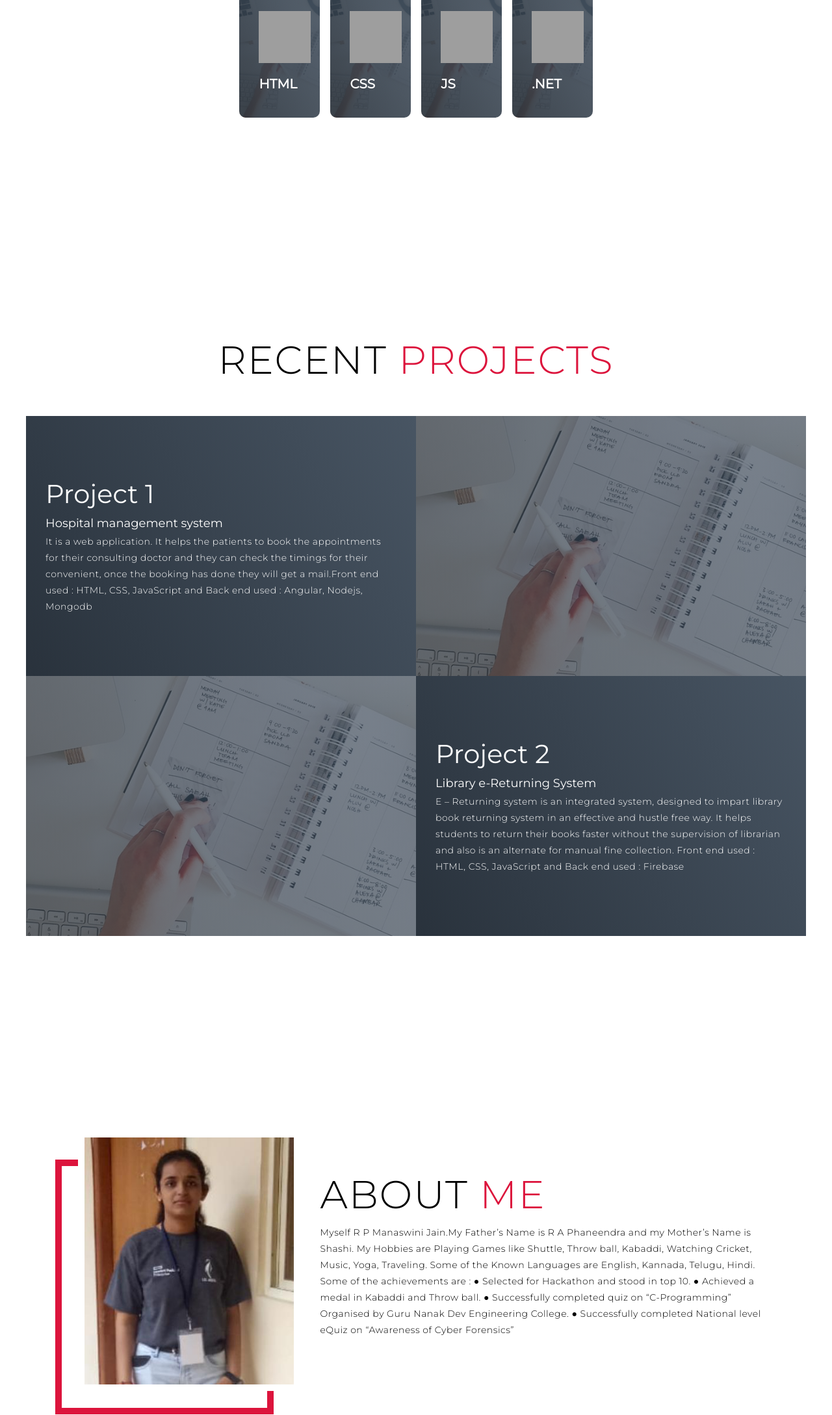
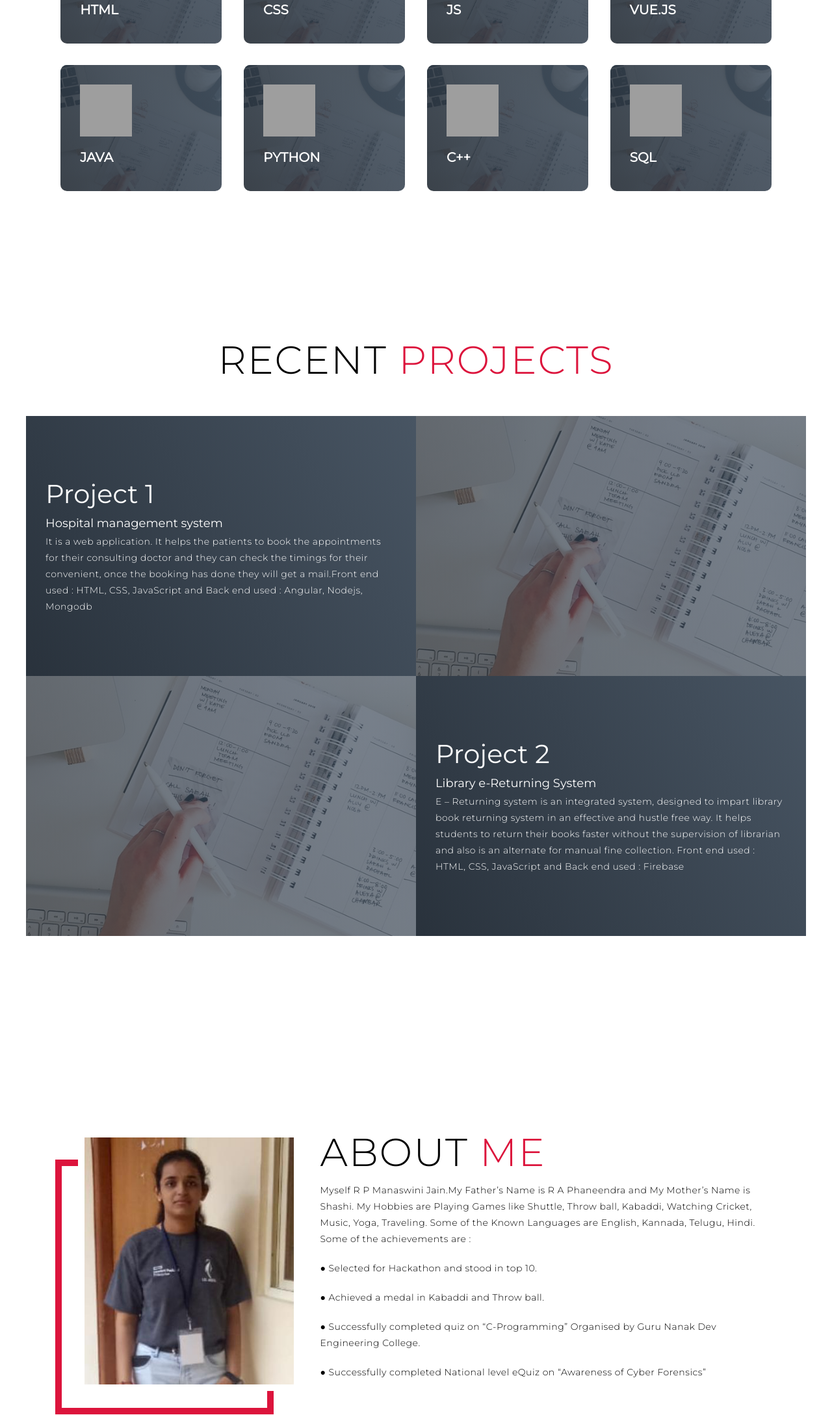
Before and after one commit to Manas-254/one-page-website-html-css-project-for-practice-master, a plain HTML site: page index.html in a window 1280 px wide. Shown: the part 1183-3360 px from the top of the page at 65% size. Drawn offline with Linux system fonts and the light colour scheme; grey boxes are pictures that could not be loaded.

Commit message:
Update index.html

```diff
--- a/index.html
+++ b/index.html
@@ -68,7 +68,23 @@
         </div>
         <div class="service-item">
           <div class="icon"><img src="https://img.icons8.com/bubbles/100/000000/services.png" /></div>
-          <h2>.net</h2>
+          <h2>Vue.js</h2>
+        </div>
+        <div class="service-item">
+          <div class="icon"><img src="https://img.icons8.com/bubbles/100/000000/services.png" /></div>
+          <h2>JAVA</h2>
+        </div>
+        <div class="service-item">
+          <div class="icon"><img src="https://img.icons8.com/bubbles/100/000000/services.png" /></div>
+          <h2>Python</h2>
+        </div>
+        <div class="service-item">
+          <div class="icon"><img src="https://img.icons8.com/bubbles/100/000000/services.png" /></div>
+          <h2>C++</h2>
+        </div>
+        <div class="service-item">
+          <div class="icon"><img src="https://img.icons8.com/bubbles/100/000000/services.png" /></div>
+          <h2>Sql</h2>
         </div>
       </div>
     </div>
@@ -123,14 +139,14 @@
       </div>
       <div class="col-right">
         <h1 class="section-title">About <span>me</span></h1>
-        <p>Myself R P Manaswini Jain.My Father’s Name is R A Phaneendra and my Mother’s Name is Shashi.
+        <p>Myself R P Manaswini Jain.My Father’s Name is R A Phaneendra and My Mother’s Name is Shashi.
           My Hobbies are Playing Games like Shuttle, Throw ball, Kabaddi, Watching Cricket, Music, Yoga, Traveling.
          Some of the Known Languages are English, Kannada, Telugu, Hindi.
-         Some of the achievements are :
-         ● Selected for Hackathon and stood in top 10.
-         ● Achieved a medal in Kabaddi and Throw ball.
-         ● Successfully completed quiz on “C-Programming” Organised by Guru Nanak Dev Engineering College.
-         ● Successfully completed National level eQuiz on “Awareness of Cyber Forensics”
+         Some of the achievements are :</p>
+        <p>● Selected for Hackathon and stood in top 10.</p>
+        <p> ● Achieved a medal in Kabaddi and Throw ball.</p>
+         <p>● Successfully completed quiz on “C-Programming” Organised by Guru Nanak Dev Engineering College.</p>
+         <p>● Successfully completed National level eQuiz on “Awareness of Cyber Forensics”
           </p>
       </div>
     </div>
@@ -155,6 +171,13 @@
           <img src="./img/Telegram.webp" alt="img">
         </div>
       </div>
+      <div class="contact-icon">
+        <div class="contact-item">
+          <img src="./img/contact.jpg" alt="img">
+        </div>
+      </div>
+      <p>8296633341</p>
+      <p>Email-ID :  abcd123@gmail.com</p>
       <p>Copyright © 2020 Manaswini. All rights reserved</p>
     </div>
   </section>
```
